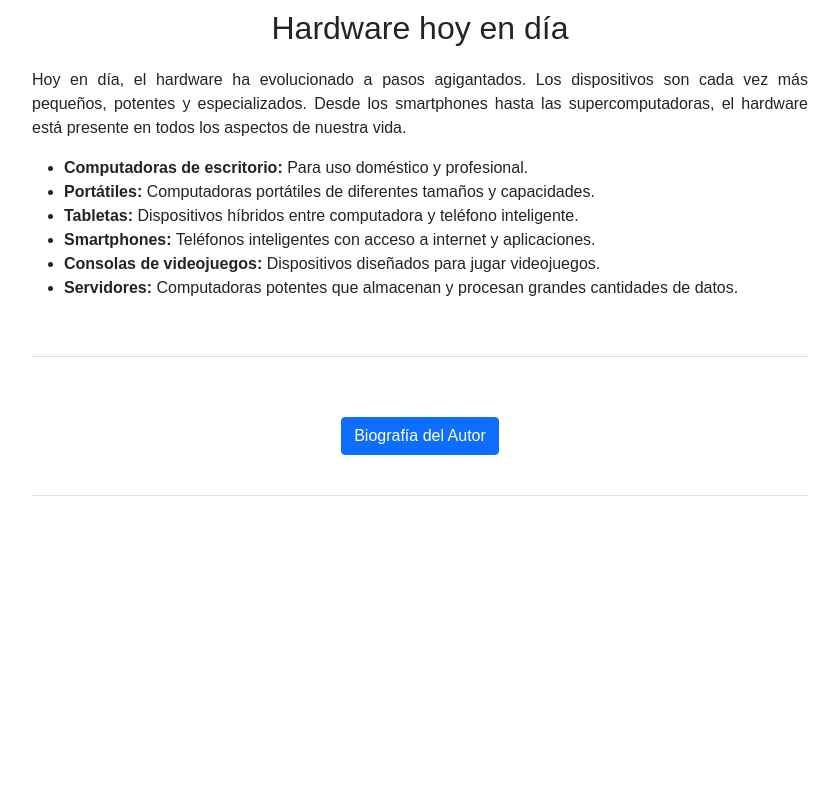
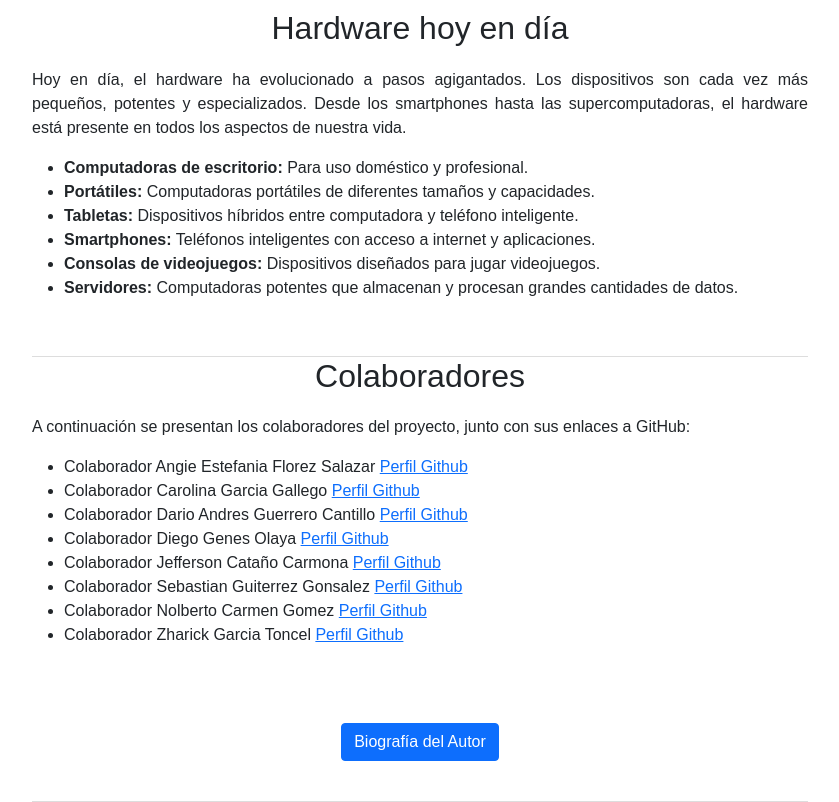
Before and after one commit to naberz95/ProyectoFinal, a plain HTML site: page index.html in a window 1280 px wide. Shown: the part 997-1799 px from the top of the page, without its empty margins (220-1059 px from the left). Before the commit the page ends 1493 px from the top, so only its background shows below. Drawn offline with nearby package versions, Linux system fonts and the light colour scheme; a script that the page names is missing.

Commit message:
Se sube entrada de Blog

```diff
--- a/index.html
+++ b/index.html
@@ -89,6 +89,23 @@
             </ul>
         </section>
 
+        <!--Nueva entrada Participantes del Blog-->
+        <article class="blog-entry">
+            <h2>Colaboradores</h2>
+            <p>A continuación se presentan los colaboradores del proyecto, junto con sus enlaces a GitHub:</p>
+
+            <ul>
+                <li>Colaborador Angie Estefania Florez Salazar <a href="https://github.com/AngieEstefaniaFlorezSalazar" target="_blank">Perfil Github</a></li>
+                <li>Colaborador Carolina Garcia Gallego <a href="https://github.com/carolinagg27" target="_blank">Perfil Github</a></li>
+                <li>Colaborador Dario Andres Guerrero Cantillo <a href="https://github.com/DarioAGC39" target="_blank">Perfil Github</a></li>
+                <li>Colaborador Diego Genes Olaya <a href="https://github.com/diegoG-MAX" target="_blank">Perfil Github</a></li>
+                <li>Colaborador Jefferson Cataño Carmona <a href="https://github.com/MundoDigital2024" target="_blank">Perfil Github</a></li>
+                <li>Colaborador Sebastian Guiterrez Gonsalez <a href="https://github.com/sebastiang6g3" target="_blank">Perfil Github</a></li>
+                <li>Colaborador Nolberto Carmen Gomez <a href="https://github.com/naberz95" target="_blank">Perfil Github</a></li>
+                <li>Colaborador Zharick Garcia Toncel <a href="https://github.com/Zharick-Garcia" target="_blank">Perfil Github</a></li>
+            </ul>
+        </article>
+
         <!-- Botón para mostrar biografía -->
         <section id="biografia-seccion">
             <div class="text-center">
```
